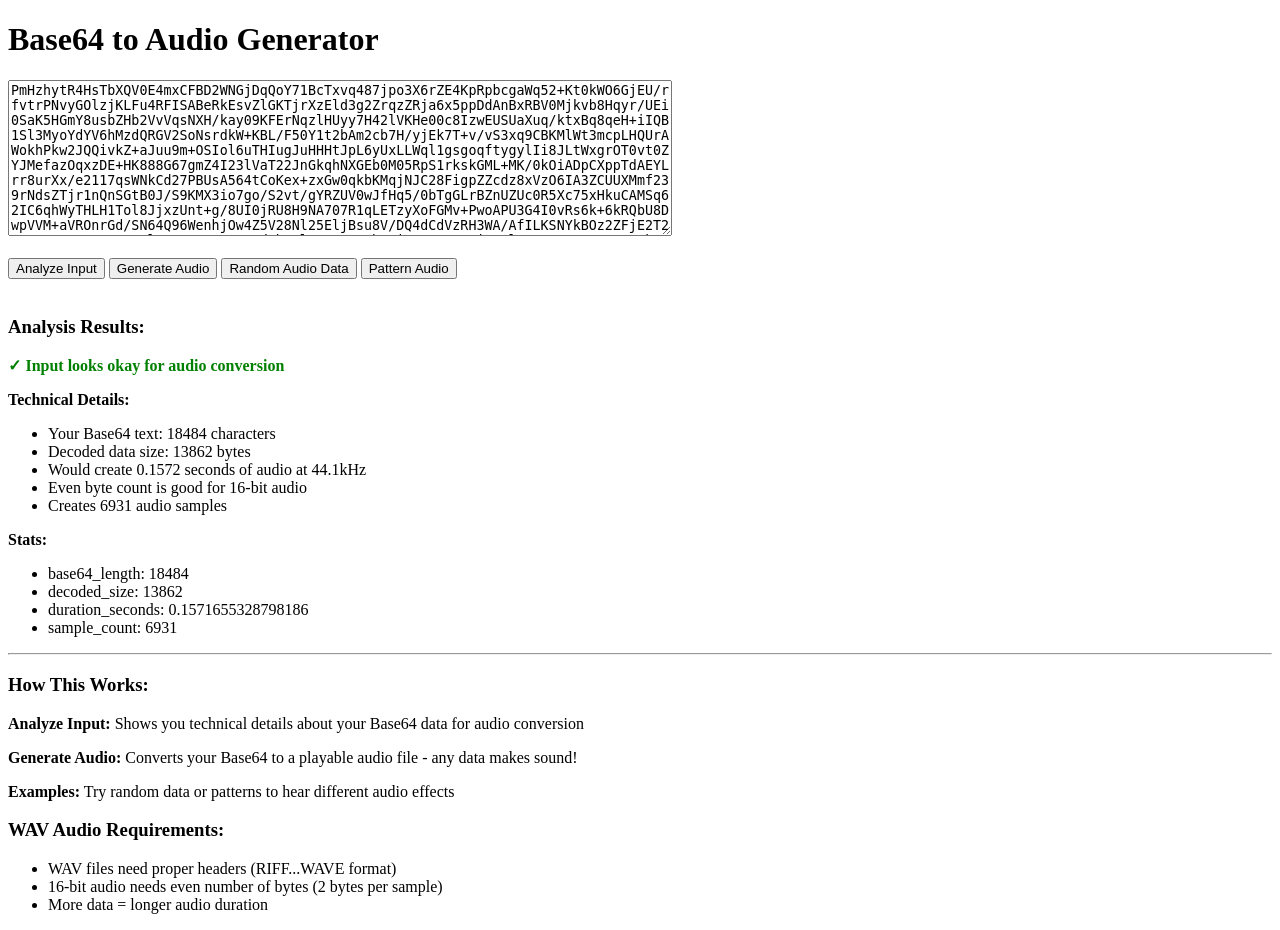
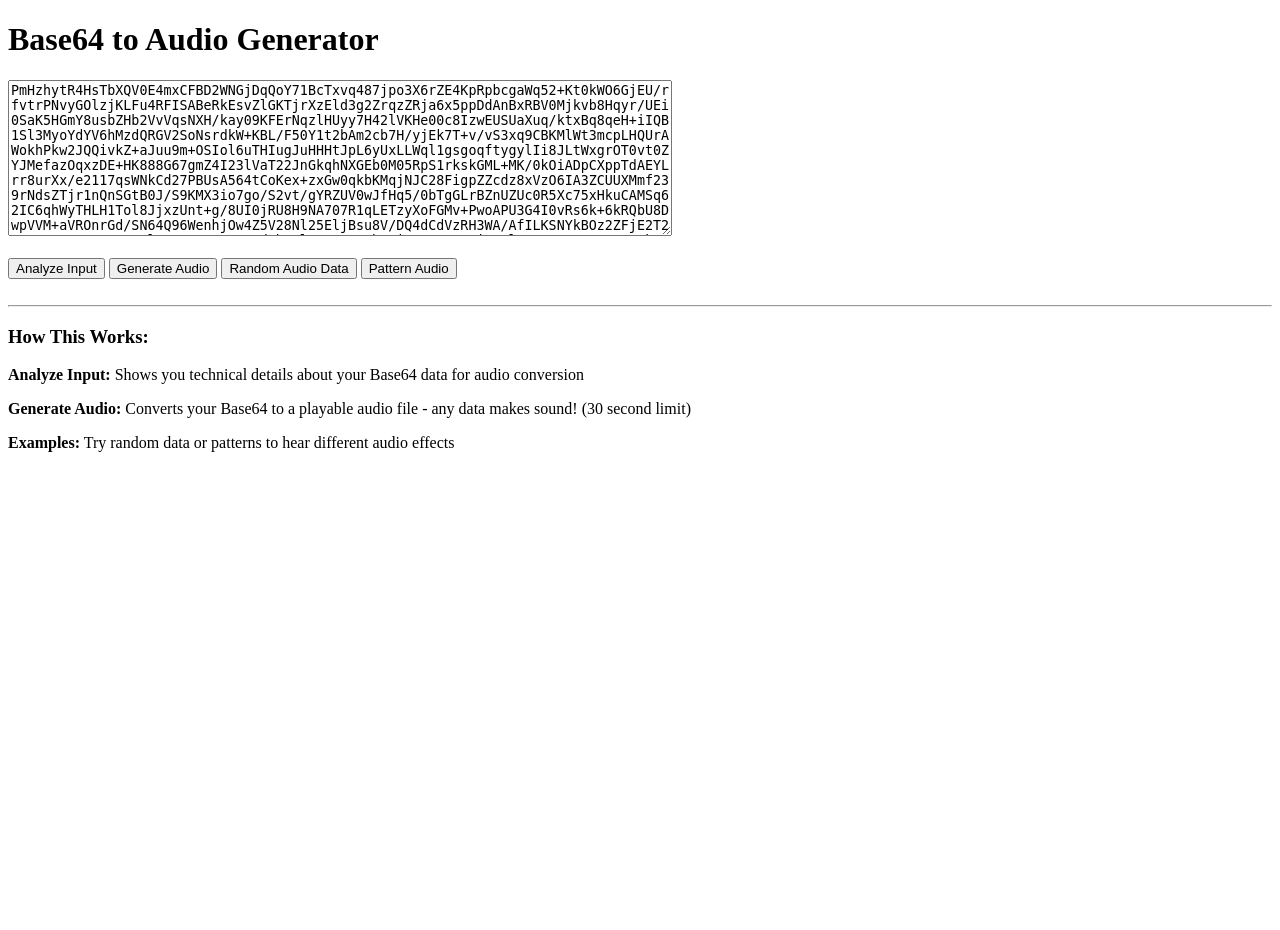
Before and after one commit to NicolasMurphy/base64-to-audio, a Flask app: page / in a window 1280 px wide. After the commit the page ends 452 px from the top, so only its background shows below. Run offline with Flask 3, Linux system fonts and the light colour scheme.

Commit message:
30 second limit

```diff
--- a/app.py
+++ b/app.py
@@ -5,6 +5,10 @@ import struct
 import base64
 
 app = Flask(__name__)
+
+# Audio generation limits
+MAX_AUDIO_DURATION_SECONDS = 30
+MAX_DECODED_BYTES = MAX_AUDIO_DURATION_SECONDS * 44100 * 2  # 2,646,000 bytes
 
 
 def is_wav_data(decoded_bytes):
@@ -14,6 +18,30 @@ def is_wav_data(decoded_bytes):
         and decoded_bytes[:4] == b"RIFF"
         and decoded_bytes[8:12] == b"WAVE"
     )
+
+
+def validate_audio_size(text):
+    """Validate that the decoded audio data doesn't exceed duration limits"""
+    try:
+        decoded = base64.b64decode(text, validate=True)
+        decoded_size = len(decoded)
+
+        # Check if it's already a WAV file
+        if is_wav_data(decoded):
+            # For WAV files, we'll allow them through since they have their own duration
+            # and the size limit is mainly for raw data conversion
+            return True, None
+
+        if decoded_size > MAX_DECODED_BYTES:
+            actual_duration = decoded_size / (44100 * 2)
+            return (
+                False,
+                f"Audio would be {actual_duration:.1f} seconds (max: {MAX_AUDIO_DURATION_SECONDS}s). Try shorter Base64 data.",
+            )
+
+        return True, None
+    except Exception as e:
+        return False, f"Invalid Base64 format: {str(e)}"
 
 
 def analyze_base64_for_audio(text):
@@ -42,6 +70,7 @@ def analyze_base64_for_audio(text):
     issues = []
     suggestions = []
     facts = []
+    warnings = []
 
     # Check if it's already a WAV file
     if is_wav_data(decoded):
@@ -60,13 +89,22 @@ def analyze_base64_for_audio(text):
     facts.append(f"Your Base64 text: {len(text)} characters")
     facts.append(f"Decoded data size: {data_length} bytes")
 
-    # Length analysis
+    # Length analysis and duration limit check
     if data_length < 100:
         issues.append(f"Data is only {data_length} bytes - very short for audio")
         suggestions.append("Try longer Base64 text (aim for 100+ bytes)")
 
     duration_44k = (data_length / 2) / 44100
     facts.append(f"Would create {duration_44k:.4f} seconds of audio at 44.1kHz")
+
+    # Check against generation limit
+    if data_length > MAX_DECODED_BYTES:
+        warnings.append(
+            f"⚠ This would create {duration_44k:.1f}s of audio, exceeding the {MAX_AUDIO_DURATION_SECONDS}s limit for generation"
+        )
+        suggestions.append(
+            f"Reduce Base64 length to stay under {MAX_AUDIO_DURATION_SECONDS} seconds"
+        )
 
     # Even bytes check for 16-bit audio
     if data_length % 2 != 0:
@@ -80,9 +118,10 @@ def analyze_base64_for_audio(text):
     facts.append(f"Creates {sample_count} audio samples")
 
     return {
-        "valid": len(issues) == 0,
+        "valid": len(issues) == 0 and len(warnings) == 0,
         "is_wav": False,
         "issues": issues,
+        "warnings": warnings,
         "suggestions": suggestions,
         "facts": facts,
         "stats": {
@@ -90,6 +129,7 @@ def analyze_base64_for_audio(text):
             "decoded_size": data_length,
             "sample_count": sample_count,
             "duration_seconds": duration_44k,
+            "within_limit": data_length <= MAX_DECODED_BYTES,
         },
     }
 
@@ -150,17 +190,22 @@ def analyze():
 def generate_audio():
     """Generate audio from Base64 input"""
     if not request.is_json or request.json is None:
-        return "JSON required", 400
+        return jsonify({"error": "JSON required"}), 400
 
     text = request.json.get("text", "").strip()
     if not text:
-        return "No text provided", 400
+        return jsonify({"error": "No text provided"}), 400
+
+    # Validate size before processing
+    size_valid, size_error = validate_audio_size(text)
+    if not size_valid:
+        return jsonify({"error": size_error}), 400
 
     try:
         wav_buffer = text_to_wav_base64(text)
         return send_file(wav_buffer, mimetype="audio/wav", as_attachment=False)
     except Exception as e:
-        return f"Error: {str(e)}", 500
+        return jsonify({"error": f"Error generating audio: {str(e)}"}), 500
 
 
 if __name__ == "__main__":
--- a/templates/index.html
+++ b/templates/index.html
@@ -89,6 +89,15 @@ PmHzhytR4HsTbXQV0E4mxCFBD2WNGjDqQoY71BcTxvq487jpo3X6rZE4KpRpbcgaWq52+Kt0kWO6GjEU
             html += "</ul>";
           }
 
+          if (result.warnings && result.warnings.length > 0) {
+            html += "<p><strong>Warnings:</strong></p><ul>";
+            result.warnings.forEach(
+              (warning) =>
+                (html += `<li style="color: orange;">${warning}</li>`)
+            );
+            html += "</ul>";
+          }
+
           if (result.suggestions && result.suggestions.length > 0) {
             html += "<p><strong>Suggestions:</strong></p><ul>";
             result.suggestions.forEach(
@@ -151,11 +160,18 @@ PmHzhytR4HsTbXQV0E4mxCFBD2WNGjDqQoY71BcTxvq487jpo3X6rZE4KpRpbcgaWq52+Kt0kWO6GjEU
             output.innerHTML =
               '<p style="color: green;">✓ Audio generated successfully!</p>';
           } else {
-            const error = await response.text();
-            output.innerHTML = `<p style="color: red;">Server error: ${error}</p>`;
+            // Handle both JSON and text error responses
+            let errorMessage;
+            try {
+              const errorJson = await response.json();
+              errorMessage = errorJson.error || "Unknown error";
+            } catch {
+              errorMessage = await response.text();
+            }
+            output.innerHTML = `<p style="color: red;">Error: ${errorMessage}</p>`;
           }
         } catch (error) {
-          output.innerHTML = `<p style="color: red;">Error: ${error.message}</p>`;
+          output.innerHTML = `<p style="color: red;">Network error: ${error.message}</p>`;
         }
       }
 
@@ -164,30 +180,43 @@ PmHzhytR4HsTbXQV0E4mxCFBD2WNGjDqQoY71BcTxvq487jpo3X6rZE4KpRpbcgaWq52+Kt0kWO6GjEU
         const output = document.getElementById("output");
 
         if (type === "random") {
-          // Generate random bytes that should make interesting audio
-          const randomBytes = new Uint8Array(800);
+          // Generate random bytes that should make interesting audio (5 seconds)
+          const randomBytes = new Uint8Array(441000); // 5 seconds at 44.1kHz
           for (let i = 0; i < randomBytes.length; i++) {
             randomBytes[i] = Math.floor(Math.random() * 256);
           }
           textarea.value = btoa(String.fromCharCode(...randomBytes));
           output.innerHTML =
-            "<p>Loaded random data. This should create some wild audio!</p>";
+            "<p>Loaded 5 seconds of random data. This should create some wild audio!</p>";
         } else if (type === "pattern") {
-          // Generate a sine wave pattern in the data
-          const patternBytes = new Uint8Array(1000);
-          for (let i = 0; i < patternBytes.length; i++) {
-            // Create a sine wave pattern
-            patternBytes[i] = Math.floor(128 + 127 * Math.sin(i * 0.05));
+          // Generate a sine wave pattern (3 seconds)
+          const patternBytes = new Uint8Array(264600); // 3 seconds at 44.1kHz
+          for (let i = 0; i < patternBytes.length; i += 2) {
+            // Create a sine wave pattern (440Hz tone)
+            const sample = Math.floor(
+              32767 * Math.sin((2 * Math.PI * 440 * (i / 2)) / 44100)
+            );
+            // Convert to 16-bit little-endian
+            patternBytes[i] = sample & 0xff;
+            patternBytes[i + 1] = (sample >> 8) & 0xff;
           }
           textarea.value = btoa(String.fromCharCode(...patternBytes));
           output.innerHTML =
-            "<p>Loaded pattern data. This should create a tone!</p>";
+            "<p>Loaded 3 seconds of 440Hz sine wave data. This should create a clear tone!</p>";
         }
       }
 
-      // Auto-analyze the default example when page loads
-      window.addEventListener("load", function () {
-        setTimeout(analyzeInput, 500);
+      // Auto-analyze when examples are loaded
+      function loadExampleAndAnalyze(type) {
+        loadExample(type);
+        setTimeout(analyzeInput, 100);
+      }
+
+      // Update the button clicks
+      document.addEventListener("DOMContentLoaded", function () {
+        const buttons = document.querySelectorAll("button");
+        buttons[2].onclick = () => loadExampleAndAnalyze("random");
+        buttons[3].onclick = () => loadExampleAndAnalyze("pattern");
       });
     </script>
 
@@ -199,18 +228,11 @@ PmHzhytR4HsTbXQV0E4mxCFBD2WNGjDqQoY71BcTxvq487jpo3X6rZE4KpRpbcgaWq52+Kt0kWO6GjEU
     </p>
     <p>
       <strong>Generate Audio:</strong> Converts your Base64 to a playable audio
-      file - any data makes sound!
+      file - any data makes sound! (30 second limit)
     </p>
     <p>
       <strong>Examples:</strong> Try random data or patterns to hear different
       audio effects
     </p>
-
-    <h3>WAV Audio Requirements:</h3>
-    <ul>
-      <li>WAV files need proper headers (RIFF...WAVE format)</li>
-      <li>16-bit audio needs even number of bytes (2 bytes per sample)</li>
-      <li>More data = longer audio duration</li>
-    </ul>
   </body>
 </html>
```
